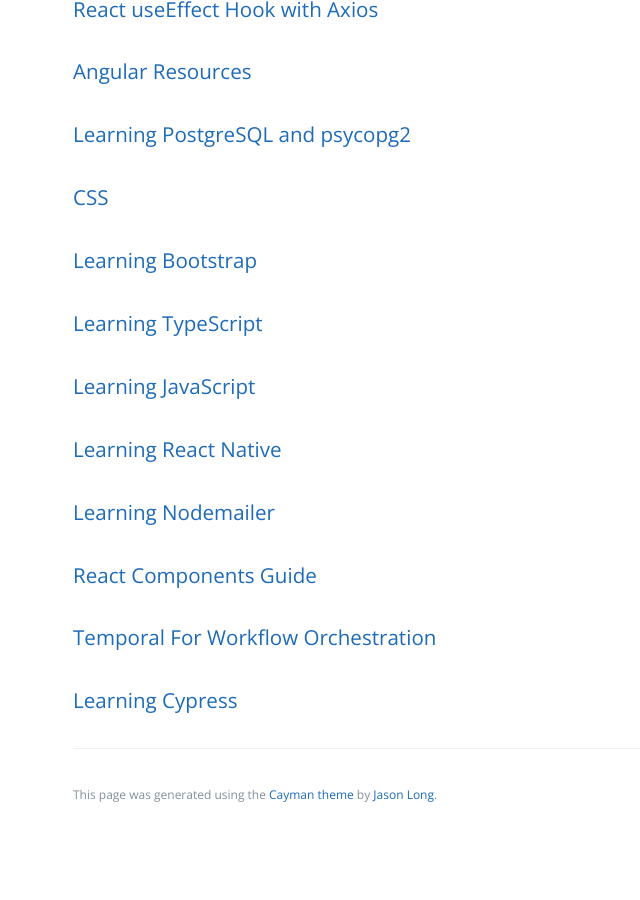
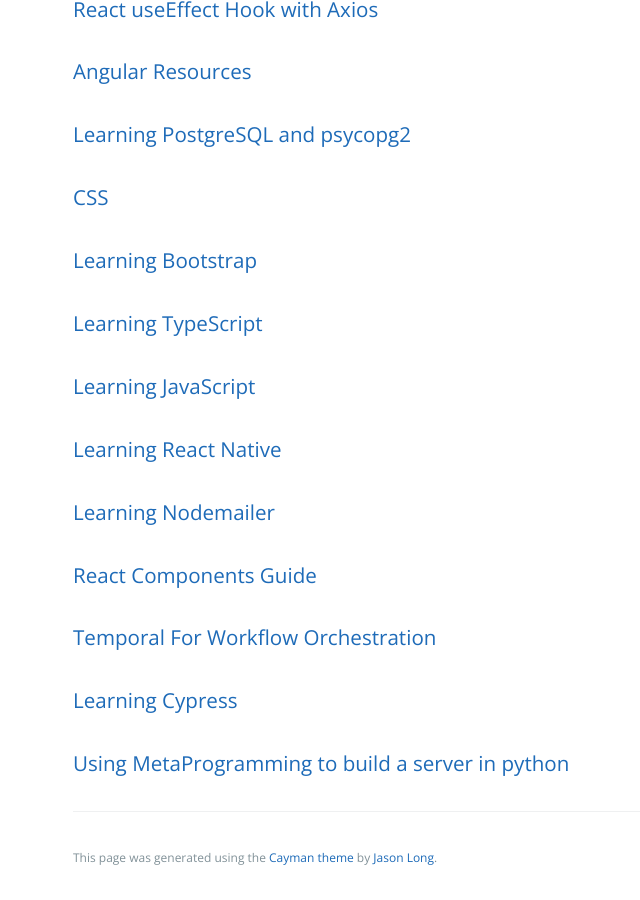
Before and after one commit to learning-software-engineering/learning-software-engineering.github.io, a Jekyll site: the page built from Topics/Tech_Stacks.md, in a window 1280 px wide and 900 px high, scrolled down 793 px. Shown: the whole window, without its empty margins (151-791 px from the left). Built offline with Jekyll 4.4.1, drawn with Linux system fonts in a browser that asks for light colours; our own code applies the rules of GitHub Pages for plain Markdown files; before the commit the page ends 1630 px from its top, so only the background shows below that.

Commit message:
Update Tech_Stacks.md
Added a link to tech stacks.md

```diff
--- a/Topics/Tech_Stacks.md
+++ b/Topics/Tech_Stacks.md
@@ -18,3 +18,4 @@
 ### [React Components Guide](./Tech_Stacks/React_Components.md)
 ### [Temporal For Workflow Orchestration](./Tech_Stacks/Temporal.md)
 ### [Learning Cypress](./Tech_Stacks/Cypress.md)
+### [Using MetaProgramming to build a server in python](./Tech_Stacks/Metaprogramming.md)
```
